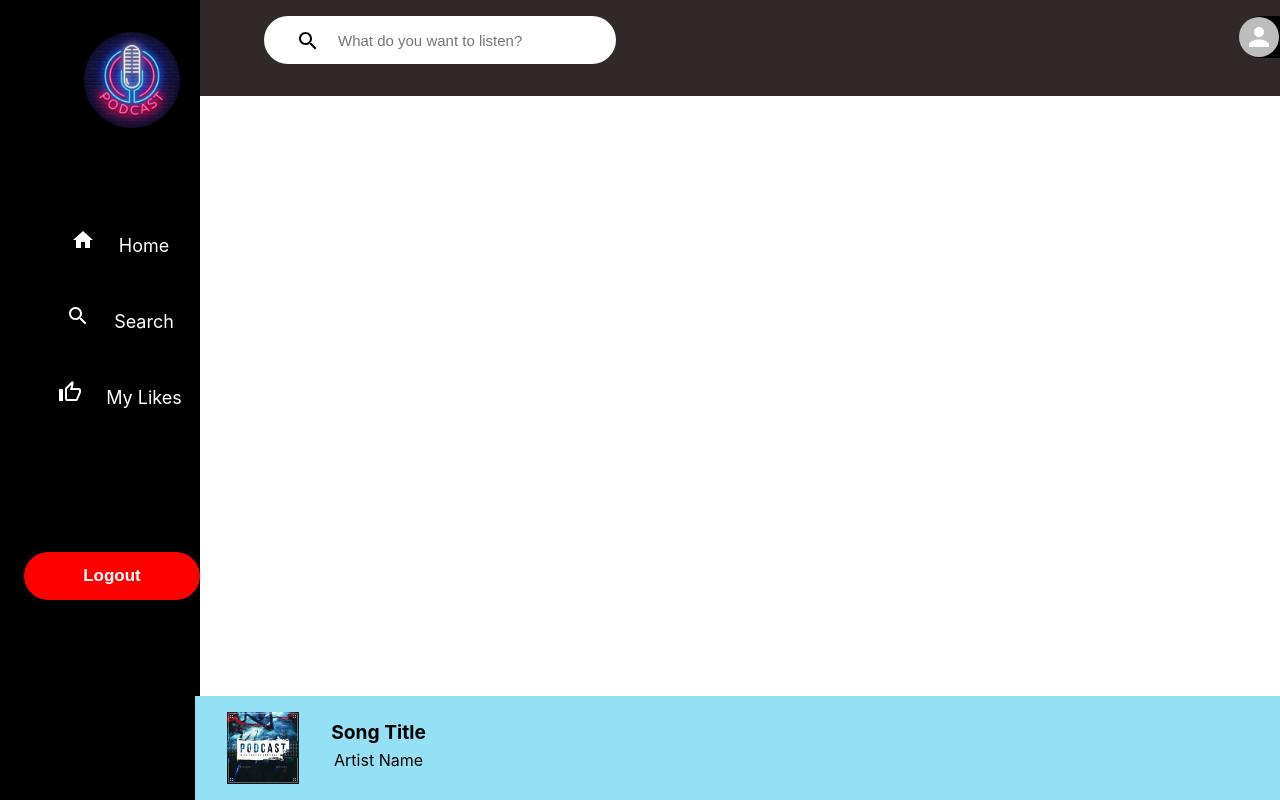
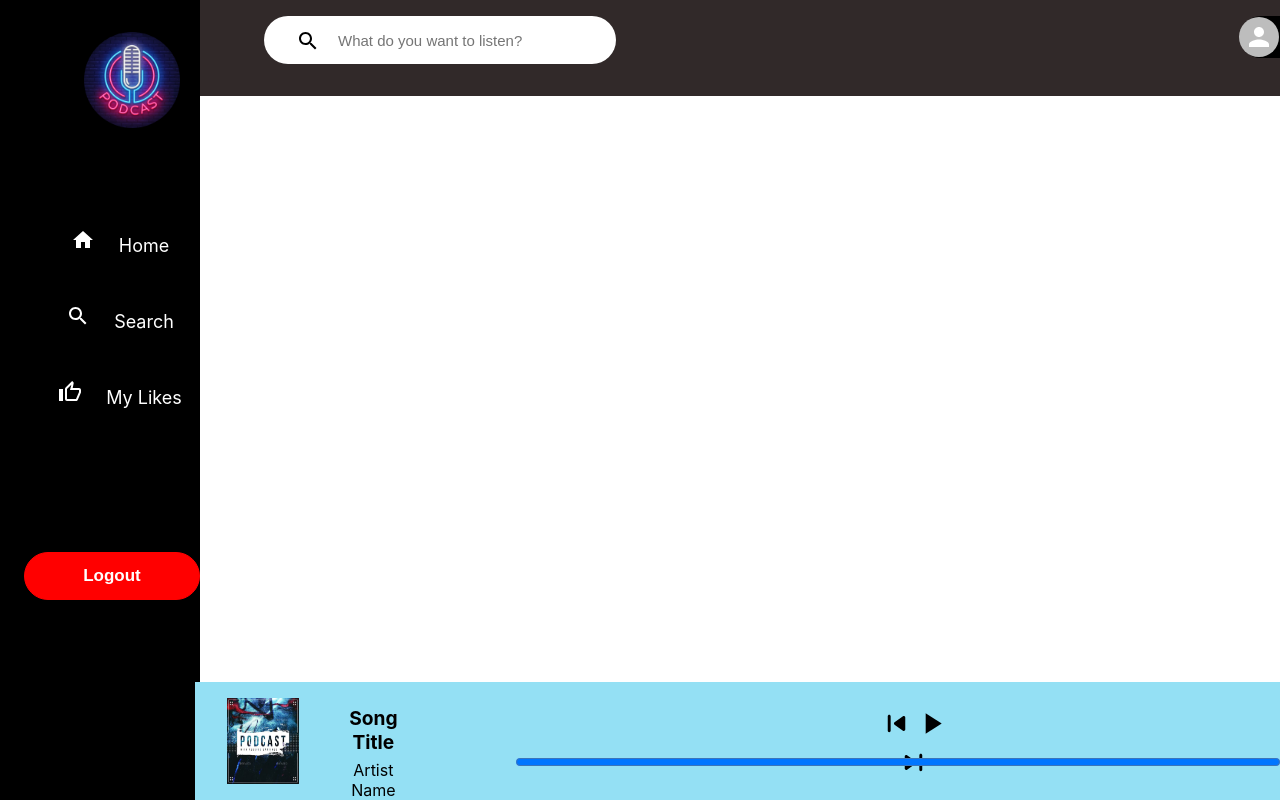
Before and after one commit to Ritika091/Team-TechKnowBit, a React (Create React App) app in the folder frontend/: page / in a window 1280 px wide. Shown: the top 800 px of the page. Built offline with nearby package versions, Linux system fonts and the light colour scheme.

Commit message:
added progress bar

```diff
--- a/frontend/src/Components/Player/Player.css
+++ b/frontend/src/Components/Player/Player.css
@@ -3,6 +3,7 @@
     position: fixed;
     right: 0;
     width: 84.75vw;
+    display: flex;
     background-color: rgb(148, 224, 244);
 }
 .album_cover {
@@ -28,3 +29,12 @@
     color: rgb(0, 0, 0);
 
 }
+.resume{
+    margin-top: 1.5rem;
+    margin-left: 28rem;
+}
+.Progress{
+    margin-top: 4.5rem;
+    margin-left: -28rem;
+    width: 50rem;
+}
--- a/frontend/src/Components/Player/Player.js
+++ b/frontend/src/Components/Player/Player.js
@@ -1,7 +1,9 @@
 import React from 'react'
 import './Player.css'
 import thumbnail from '../../assets/thumbnail.jpg'
-
+import PlayArrowIcon from '@mui/icons-material/PlayArrow';
+import SkipPreviousRoundedIcon from '@mui/icons-material/SkipPreviousRounded';
+import SkipNextRoundedIcon from '@mui/icons-material/SkipNextRounded';
 
 export default function Player() {
   return (
@@ -12,7 +14,14 @@ export default function Player() {
             <span class="track-title">Song Title</span>
             <span class="artist-name">Artist Name</span>
             </div>
+
         </div>
+        <div className="resume">
+            <SkipPreviousRoundedIcon fontSize='large'/>
+            <PlayArrowIcon fontSize='large'/>
+            <SkipNextRoundedIcon fontSize='large'/>
+        </div>
+        <progress className='Progress' value="100" max="100"></progress>
 
     </div>
   )
```
